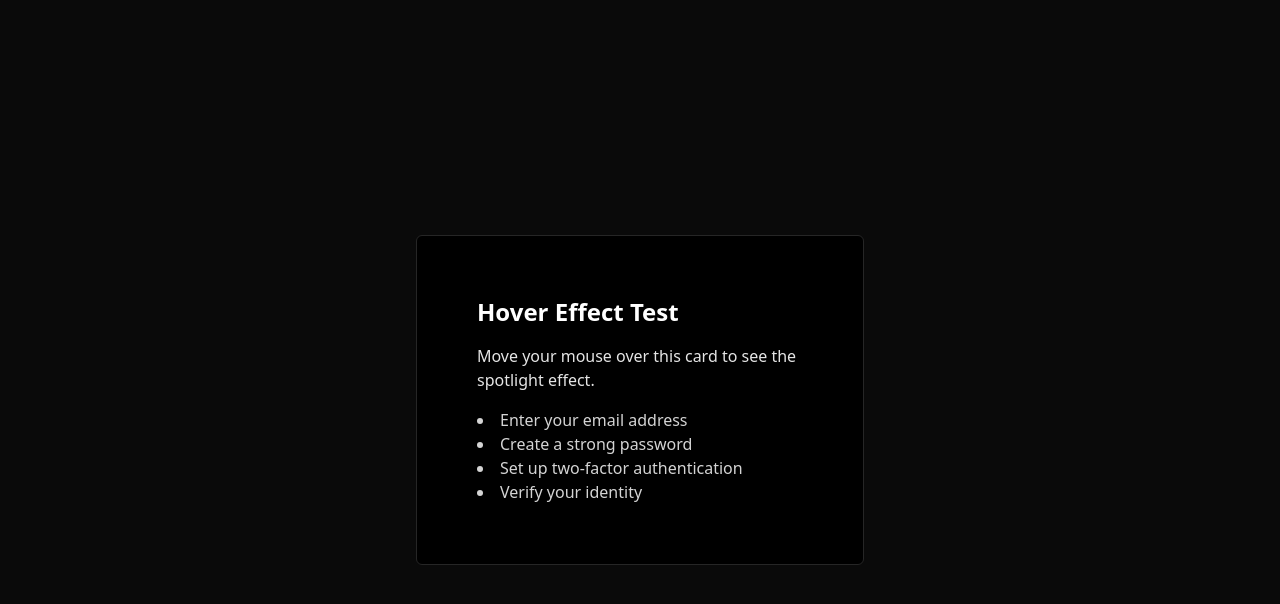
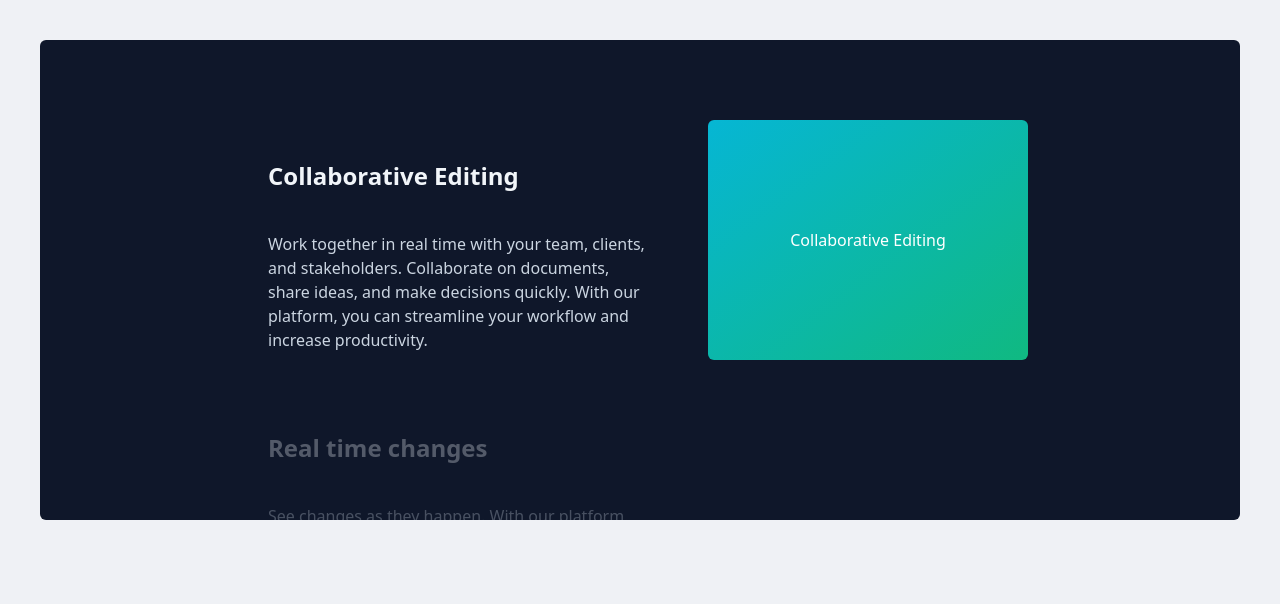
Before and after one commit to ljis120301/whoisjason, a Next.js app: page /cards in a window 1280 px wide. Shown: the top 604 px of the page. Built offline with nearby package versions, Linux system fonts and the light colour scheme.

Commit message:
sticky scroll

```diff
--- a/app/cards/page.js
+++ b/app/cards/page.js
@@ -1,26 +1,62 @@
-import { CardSpotlight } from "@/components/ui/card-spotlight";
-import { CanvasRevealEffect } from "@/components/ui/canvas-reveal-effect";
+"use client";
+import React from "react";
+import { StickyScroll } from "@/components/ui/sticky-scroll-reveal";
+import Image from "next/image";
 
-
-export default function Cards() {
+const content = [
+  {
+    title: "Collaborative Editing",
+    description:
+      "Work together in real time with your team, clients, and stakeholders. Collaborate on documents, share ideas, and make decisions quickly. With our platform, you can streamline your workflow and increase productivity.",
+    content: (
+      <div
+        className="h-full w-full bg-[linear-gradient(to_bottom_right,var(--cyan-500),var(--emerald-500))] flex items-center justify-center text-white">
+        Collaborative Editing
+      </div>
+    ),
+  },
+  {
+    title: "Real time changes",
+    description:
+      "See changes as they happen. With our platform, you can track every modification in real time. No more confusion about the latest version of your project. Say goodbye to the chaos of version control and embrace the simplicity of real-time updates.",
+    content: (
+      <div className="h-full w-full  flex items-center justify-center text-white">
+        <Image
+          src="/linear.webp"
+          width={300}
+          height={300}
+          className="h-full w-full object-cover"
+          alt="linear board demo" />
+      </div>
+    ),
+  },
+  {
+    title: "Version control",
+    description:
+      "Experience real-time updates and never stress about version control again. Our platform ensures that you're always working on the most recent version of your project, eliminating the need for constant manual updates. Stay in the loop, keep your team aligned, and maintain the flow of your work without any interruptions.",
+    content: (
+      <div
+        className="h-full w-full bg-[linear-gradient(to_bottom_right,var(--orange-500),var(--yellow-500))] flex items-center justify-center text-white">
+        Version control
+      </div>
+    ),
+  },
+  {
+    title: "Running out of content",
+    description:
+      "Experience real-time updates and never stress about version control again. Our platform ensures that you're always working on the most recent version of your project, eliminating the need for constant manual updates. Stay in the loop, keep your team aligned, and maintain the flow of your work without any interruptions.",
+    content: (
+      <div
+        className="h-full w-full bg-[linear-gradient(to_bottom_right,var(--cyan-500),var(--emerald-500))] flex items-center justify-center text-white">
+        Running out of content
+      </div>
+    ),
+  },
+];
+export default function StickyScrollRevealDemo() {
   return (
-    <div className="flex items-center justify-center min-h-screen bg-neutral-950 p-4">
-      <CardSpotlight
-        radius={350}
-        color="rgba(100, 100, 238, 0.3)"
-        className="w-full max-w-md"
-      >
-        <div className="p-5">
-          <h2 className="text-2xl font-bold text-white mb-4">Hover Effect Test</h2>
-          <p className="text-neutral-200">Move your mouse over this card to see the spotlight effect.</p>
-          <ul className="mt-4 text-neutral-300 list-disc list-inside">
-            <li>Enter your email address</li>
-            <li>Create a strong password</li>
-            <li>Set up two-factor authentication</li>
-            <li>Verify your identity</li>
-          </ul>
-        </div>
-      </CardSpotlight>
-    </div>
+    (<div className="p-10">
+      <StickyScroll content={content} />
+    </div>)
   );
 }
--- a/components/HomeContent.js
+++ b/components/HomeContent.js
@@ -7,26 +7,42 @@ import Blog from "@/components/Blog";
 import Contact from "@/components/Contact";
 import Footer from "@/components/Footer";
 import ClientWrapper from "@/components/ClientWrapper";
-import CardDemo from "./blocks/cards-demo-2";
-
+import StickyScrollDemo from "@/components/sticky-scroll-demo";
 
 export default function HomeContent() {
   return (
-    <div className="min-h-screen font-[family-name:var(--font-geist-sans)]">
+    <div className="overflow-x-hidden">
       <ClientWrapper>
         <Navbar />
       </ClientWrapper>
-      <div id="section_1" className="h-screen">
-        <Hero />
-      </div>
-      <main>
 
-        <div id="section_2"><Featured /></div>
-        <div id="section_3"><About /></div>
-        <div id="section_4"><Projects /></div>
-        <div id="section_5"><Blog /></div>
-        <div id="section_6"><Contact /></div>
+      <main className="w-full">
+        <section id="hero" className="h-screen w-full flex items-center justify-center">
+          <Hero />
+        </section>
+
+        <section id="featured" className="relative z-10 bg-white ">
+          <div className="">
+            <Featured />
+          </div>
+        </section>
+        <section id="about" className=" bg-gray-50">
+          <About />
+        </section>
+
+        <section id="projects" className="py-16 px-4 sm:px-6 lg:px-8">
+          <Projects />
+        </section>
+
+        <section id="blog" className="py-16 px-4 sm:px-6 lg:px-8 bg-gray-50">
+          <Blog />
+        </section>
+
+        <section id="contact" className="py-16 px-4 sm:px-6 lg:px-8">
+          <Contact />
+        </section>
       </main>
+
       <Footer />
     </div>
   );
--- /dev/null
+++ b/components/example.js
@@ -0,0 +1,16 @@
+const AboutSection = () => {
+    return (
+      <section className="bg-frappe-overlay2 dark:bg-frappe-crust p-20 rounded-2xl shadow-lg mt-10 text-center">
+        <div className="max-w-2xl mx-auto">
+          <h2 className="text-4xl text-center mb-5 relative inline-block text-[#e5c890] after:content-[''] after:absolute after:bottom-[-10px] after:left-1/2 after:-translate-x-1/2 after:w-1/2 after:h-[4px] after:bg-gradient-to-r after:from-[#ef9f76] after:to-[#e5c890]  after:rounded-[2px] font-bold">
+            🐝 about this blog 🐝
+          </h2>
+          <p className="text-[#c6d0f5] dark:text-[#f2d5cf]">
+            welcome to my buzzing blog! 🍯
+          </p>
+        </div>
+      </section>
+    );
+  };
+
+  export default AboutSection;
--- /dev/null
+++ b/components/sticky-scroll-demo.js
@@ -0,0 +1,62 @@
+"use client";
+import React from "react";
+import { StickyScroll } from "@/components/ui/sticky-scroll-reveal";
+import Image from "next/image";
+
+const content = [
+  {
+    title: "Collaborative Editing",
+    description:
+      "Work together in real time with your team, clients, and stakeholders. Collaborate on documents, share ideas, and make decisions quickly. With our platform, you can streamline your workflow and increase productivity.",
+    content: (
+      <div
+        className="h-full w-full bg-[linear-gradient(to_bottom_right,var(--cyan-500),var(--emerald-500))] flex items-center justify-center text-white">
+        Collaborative Editing
+      </div>
+    ),
+  },
+  {
+    title: "Real time changes",
+    description:
+      "See changes as they happen. With our platform, you can track every modification in real time. No more confusion about the latest version of your project. Say goodbye to the chaos of version control and embrace the simplicity of real-time updates.",
+    content: (
+      <div className="h-full w-full  flex items-center justify-center text-white">
+        <Image
+          src="/linear.webp"
+          width={300}
+          height={300}
+          className="h-full w-full object-cover"
+          alt="linear board demo" />
+      </div>
+    ),
+  },
+  {
+    title: "Version control",
+    description:
+      "Experience real-time updates and never stress about version control again. Our platform ensures that you're always working on the most recent version of your project, eliminating the need for constant manual updates. Stay in the loop, keep your team aligned, and maintain the flow of your work without any interruptions.",
+    content: (
+      <div
+        className="h-full w-full bg-[linear-gradient(to_bottom_right,var(--orange-500),var(--yellow-500))] flex items-center justify-center text-white">
+        Version control
+      </div>
+    ),
+  },
+  {
+    title: "Running out of content",
+    description:
+      "Experience real-time updates and never stress about version control again. Our platform ensures that you're always working on the most recent version of your project, eliminating the need for constant manual updates. Stay in the loop, keep your team aligned, and maintain the flow of your work without any interruptions.",
+    content: (
+      <div
+        className="h-full w-full bg-[linear-gradient(to_bottom_right,var(--cyan-500),var(--emerald-500))] flex items-center justify-center text-white">
+        Running out of content
+      </div>
+    ),
+  },
+];
+export function StickyScrollRevealDemo() {
+  return (
+    (<div className="p-10">
+      <StickyScroll content={content} />
+    </div>)
+  );
+}
--- /dev/null
+++ b/components/ui/sticky-scroll-reveal.jsx
@@ -0,0 +1,96 @@
+"use client";
+import React, { useEffect, useRef, useState } from "react";
+import { useMotionValueEvent, useScroll } from "framer-motion";
+import { motion } from "framer-motion";
+import { cn } from "@/lib/utils";
+
+export const StickyScroll = ({
+  content,
+  contentClassName
+}) => {
+  const [activeCard, setActiveCard] = React.useState(0);
+  const ref = useRef(null);
+  const { scrollYProgress } = useScroll({
+    // uncomment line 22 and comment line 23 if you DONT want the overflow container and want to have it change on the entire page scroll
+    // target: ref
+    container: ref,
+    offset: ["start start", "end start"],
+  });
+  const cardLength = content.length;
+
+  useMotionValueEvent(scrollYProgress, "change", (latest) => {
+    const cardsBreakpoints = content.map((_, index) => index / cardLength);
+    const closestBreakpointIndex = cardsBreakpoints.reduce((acc, breakpoint, index) => {
+      const distance = Math.abs(latest - breakpoint);
+      if (distance < Math.abs(latest - cardsBreakpoints[acc])) {
+        return index;
+      }
+      return acc;
+    }, 0);
+    setActiveCard(closestBreakpointIndex);
+  });
+
+  const backgroundColors = [
+    "var(--slate-900)",
+    "var(--black)",
+    "var(--neutral-900)",
+  ];
+  const linearGradients = [
+    "linear-gradient(to bottom right, var(--cyan-500), var(--emerald-500))",
+    "linear-gradient(to bottom right, var(--pink-500), var(--indigo-500))",
+    "linear-gradient(to bottom right, var(--orange-500), var(--yellow-500))",
+  ];
+
+  const [backgroundGradient, setBackgroundGradient] = useState(linearGradients[0]);
+
+  useEffect(() => {
+    setBackgroundGradient(linearGradients[activeCard % linearGradients.length]);
+  }, [activeCard]);
+
+  return (
+    (<motion.div
+      animate={{
+        backgroundColor: backgroundColors[activeCard % backgroundColors.length],
+      }}
+      className="h-[30rem] overflow-y-auto flex justify-center relative space-x-10 rounded-md p-10"
+      ref={ref}>
+      <div className="div relative flex items-start px-4">
+        <div className="max-w-2xl">
+          {content.map((item, index) => (
+            <div key={item.title + index} className="my-20">
+              <motion.h2
+                initial={{
+                  opacity: 0,
+                }}
+                animate={{
+                  opacity: activeCard === index ? 1 : 0.3,
+                }}
+                className="text-2xl font-bold text-slate-100">
+                {item.title}
+              </motion.h2>
+              <motion.p
+                initial={{
+                  opacity: 0,
+                }}
+                animate={{
+                  opacity: activeCard === index ? 1 : 0.3,
+                }}
+                className="text-kg text-slate-300 max-w-sm mt-10">
+                {item.description}
+              </motion.p>
+            </div>
+          ))}
+          <div className="h-40" />
+        </div>
+      </div>
+      <div
+        style={{ background: backgroundGradient }}
+        className={cn(
+          "hidden lg:block h-60 w-80 rounded-md bg-white sticky top-10 overflow-hidden",
+          contentClassName
+        )}>
+        {content[activeCard].content ?? null}
+      </div>
+    </motion.div>)
+  );
+};
```
Also changed, not shown: components/Featured.js (+12 -21 lines).
